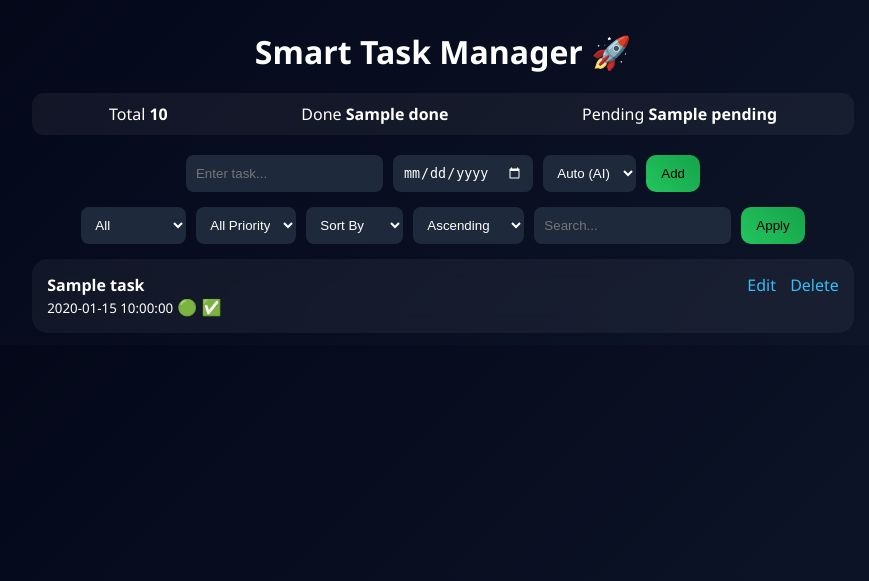
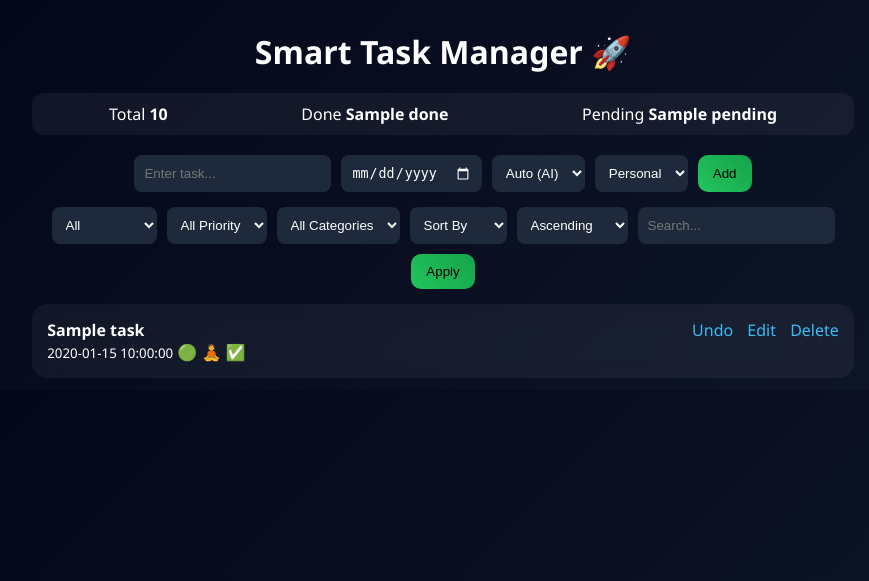
Before and after one commit to UjjwalPatil01/smart-task-manager, a Flask app: template templates/index.html in a window 1280 px wide. Shown: the top 581 px of the page, without its empty margins (197-1066 px from the left). Run offline with Flask 3, Linux system fonts and the light colour scheme; the template is opened without the code that fills it: most values are stand-ins (such as "Sample title", 1, 10 or a date in 2020).

Commit message:
Added Undo and Categories Section as well as filter

```diff
--- a/app.py
+++ b/app.py
@@ -98,6 +98,7 @@ def index():
     sort = request.args.get("sort")
     order = request.args.get("order", "asc")
     priority_filter = request.args.get("priority")
+    category_filter = request.args.get("category")
     search = request.args.get("search")
 
     # FILTER STATUS
@@ -109,6 +110,8 @@ def index():
     # FILTER PRIORITY
     if priority_filter:
         tasks = [t for t in tasks if t["priority"] == priority_filter]
+    if category_filter:
+        tasks = [t for t in tasks if t["category"] == category_filter]
 
     # SEARCH
     if search:
@@ -149,6 +152,7 @@ def add():
     title = request.form.get("title", "").strip()
     due = request.form.get("due")
     user_priority = request.form.get("priority")
+    category = request.form.get("category")
 
     if not title:
         return redirect("/")
@@ -168,6 +172,7 @@ def add():
         "done": False,
         "due": due,
         "priority": priority,
+        "category": category,
         "ai": user_priority == "auto"
     })
 
@@ -181,6 +186,16 @@ def mark_done(index):
 
     if 0 <= index < len(tasks) and not tasks[index]["done"]:
         tasks[index]["done"] = True
+        save_tasks(tasks)
+
+    return redirect("/")
+
+@app.route("/undo/<int:index>")
+def mark_undo(index):
+    tasks = load_tasks()
+
+    if 0 <= index < len(tasks) and tasks[index]["done"]:
+        tasks[index]["done"] = False
         save_tasks(tasks)
 
     return redirect("/")
@@ -215,6 +230,7 @@ def update(index):
         tasks[index]["title"] = request.form.get("title")
         tasks[index]["due"] = request.form.get("due")
         tasks[index]["priority"] = request.form.get("priority")
+        tasks[index]["category"] = request.form.get("category")
 
         save_tasks(tasks)
 
--- a/templates/index.html
+++ b/templates/index.html
@@ -31,6 +31,12 @@
                 <option value="high">High</option>
             </select>
 
+            <select name="category">
+                <option value="personal">Personal</option>
+                <option value="study">Study</option>
+                <option value="work">Work</option>
+            </select>
+
             <button>Add</button>
         </form>
 
@@ -48,6 +54,13 @@
                 <option value="high" {% if priority_filter=="high" %}selected{% endif %}>High</option>
                 <option value="medium" {% if priority_filter=="medium" %}selected{% endif %}>Medium</option>
                 <option value="low" {% if priority_filter=="low" %}selected{% endif %}>Low</option>
+            </select>
+
+            <select name="category">
+                <option value="">All Categories</option>
+                <option value="personal" {% if category_filter=="personal" %}selected{% endif %}>Personal</option>
+                <option value="study" {% if category_filter=="study" %}selected{% endif %}>Study</option>
+                <option value="work" {% if category_filter=="work" %}selected{% endif %}>Work</option>
             </select>
 
             <select name="sort">
@@ -82,6 +95,14 @@
                 🟢
                 {% endif %}
 
+                {% if task.category == "study" %}
+                📚
+                {% elif task.category == "work" %}
+                💼
+                {% else %}
+                🧘
+                {% endif %}
+
                 {% if task.done %}
                 ✅
                 {% else %}
@@ -95,6 +116,9 @@
             <div class="actions">
                 {% if not task.done %}
                 <a href="/done/{{ loop.index0 }}">Done</a>
+                {% endif %}
+                {% if task.done %}
+                <a href="/undo/{{ loop.index0 }}">Undo</a>
                 {% endif %}
                 <a href="/edit/{{ loop.index0 }}">Edit</a>
                 <a href="/delete/{{ loop.index0 }}">Delete</a>
```
